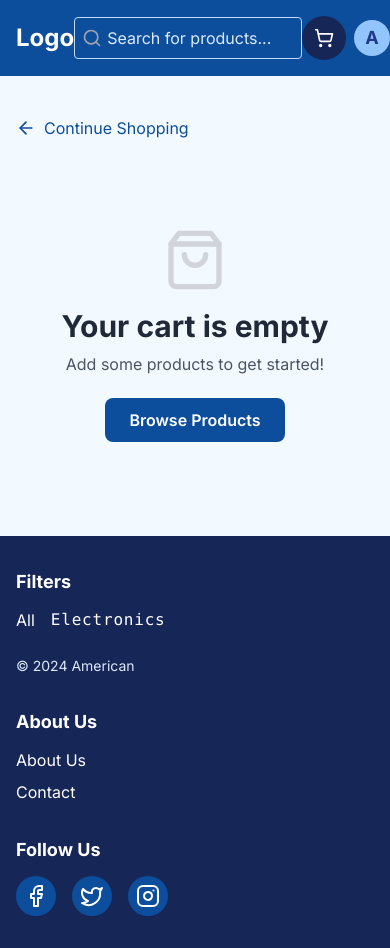
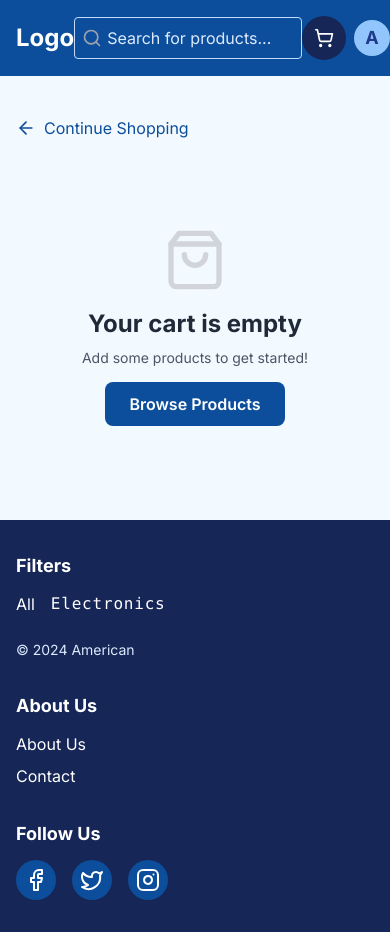
Before and after one commit to Surjendu-kar/Whatbytes, a Next.js app: page /cart in a window 390 px wide. Built offline with nearby package versions, Linux system fonts and the light colour scheme.

Commit message:
Refine CartPage styling for better responsiveness; adjust typography and spacing for improved readability; enhance layout structure for a more cohesive user experience.

```diff
--- a/app/cart/page.tsx
+++ b/app/cart/page.tsx
@@ -67,10 +67,10 @@ function CartPage() {
 
         <div className="text-center py-16">
           <ShoppingBag size={64} className="mx-auto text-gray-300 mb-4" />
-          <h1 className="text-3xl font-bold text-gray-800 mb-2">
+          <h1 className="text-2xl md:text-3xl font-bold text-gray-800 mb-2">
             Your cart is empty
           </h1>
-          <p className="text-gray-600 mb-8">
+          <p className="text-sm md:text-base text-gray-600 mb-6 md:mb-8">
             Add some products to get started!
           </p>
           <Link
@@ -85,7 +85,7 @@ function CartPage() {
   }
 
   return (
-    <div >
+    <div className="px-4 md:px-0">
       {/* Header */}
       <div className="flex items-center justify-between mb-4">
         <div className="flex-1 items-center">
@@ -107,7 +107,7 @@ function CartPage() {
         </button>
       </div>
 
-      <div className="grid grid-cols-1 lg:grid-cols-3 gap-10">
+      <div className="grid grid-cols-1 lg:grid-cols-3 gap-6 md:gap-10">
         {/* Cart Items */}
         <div className="lg:col-span-2 space-y-4">
           {items.map((item) => (
@@ -197,10 +197,8 @@ function CartPage() {
 
         {/* Order Summary */}
         <div className="lg:col-span-1">
-          <div className="bg-white rounded-lg shadow-md p-4 sticky top-6 flex flex-col gap-4">
-            <h2 className="text-xl font-bold text-gray-800">
-              Order Summary
-            </h2>
+          <div className="bg-white rounded-lg shadow-md p-4 md:p-6 sticky top-6 flex flex-col md:gap-4 gap-2">
+            <h2 className="text-xl font-bold text-gray-800">Order Summary</h2>
 
             <div className="space-y-3">
               <div className="flex justify-between text-gray-600">
```
Lines whose indentation alone changed are shown as unchanged.
